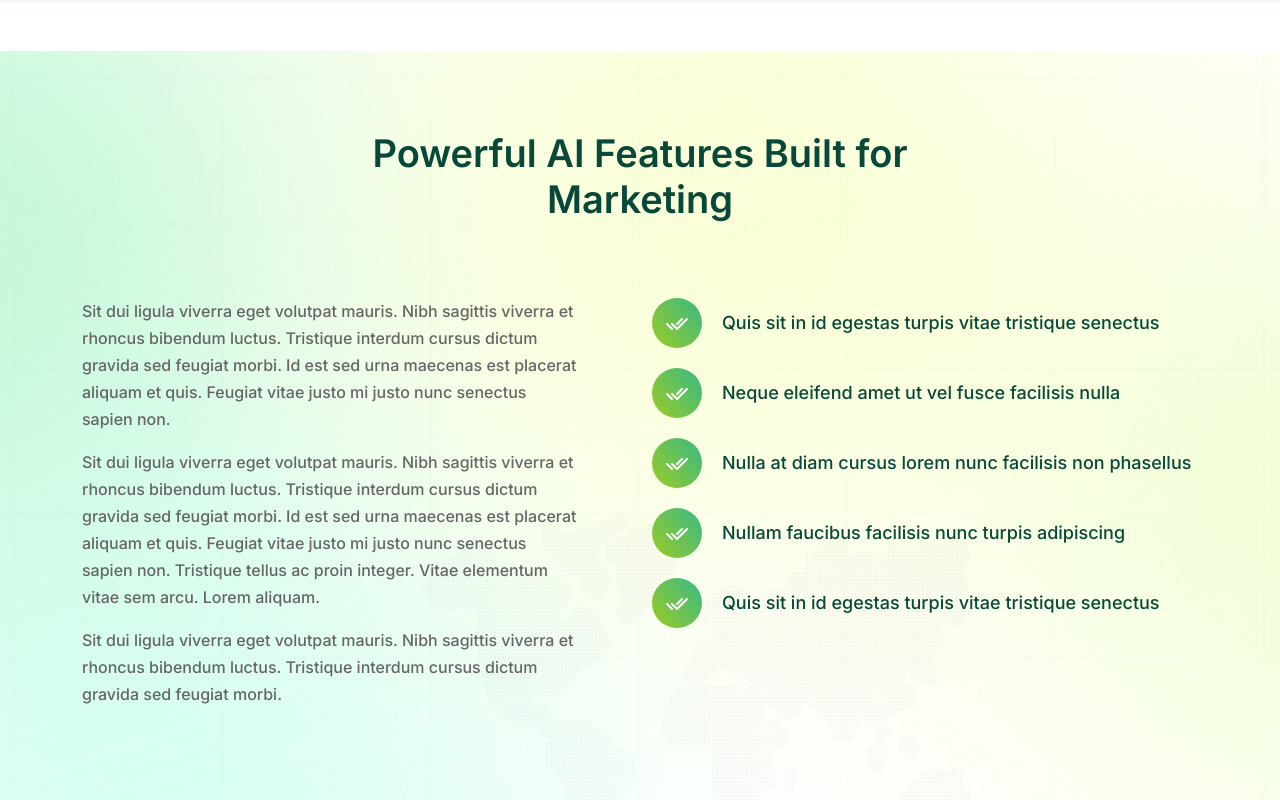
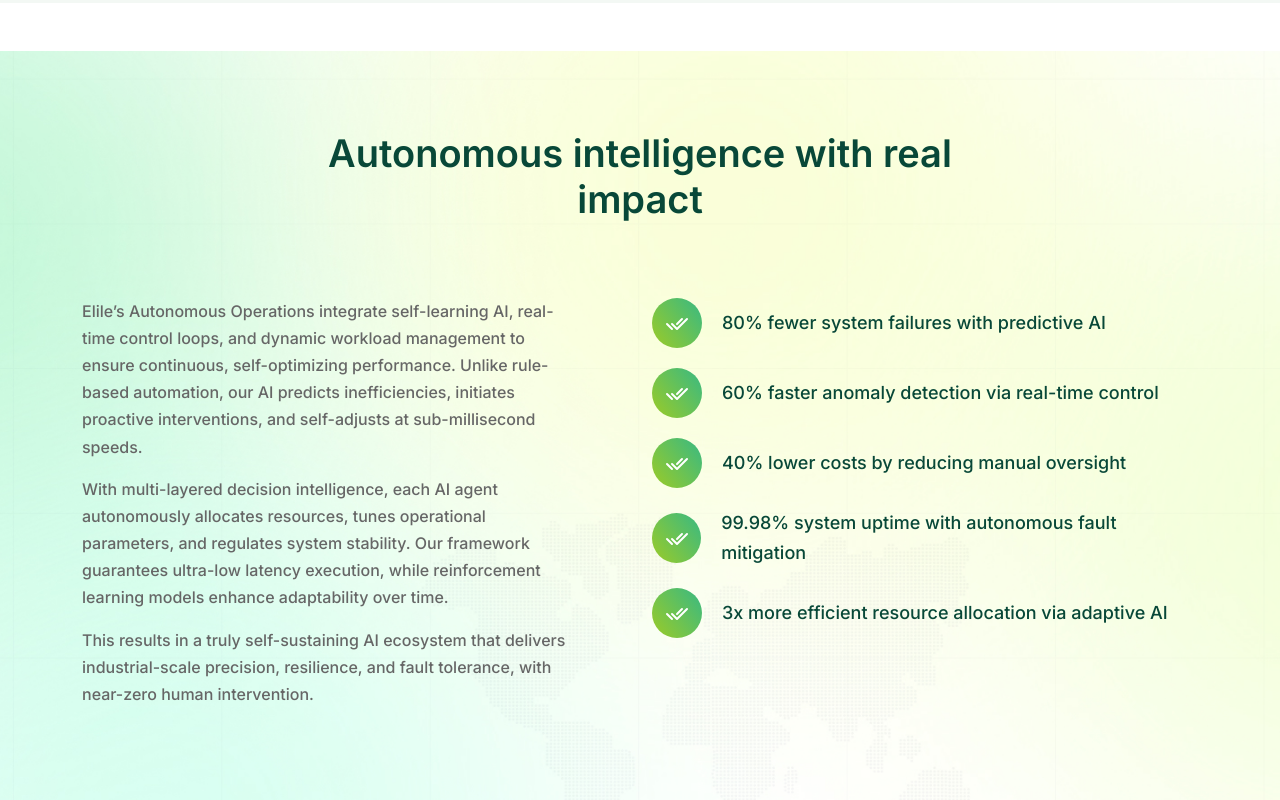
Before and after one commit to praneshkumarsingh/nextjs-demo, a Next.js app: page /autonomous-operations in a window 1280 px wide. Shown: the part 1880-2680 px from the top of the page. Built offline with nearby package versions, Linux system fonts and the light colour scheme.

Commit message:
code updated

```diff
--- a/src/app/autonomous-operations/page.jsx
+++ b/src/app/autonomous-operations/page.jsx
@@ -126,8 +126,9 @@ const ServiceDetail = () => {
             <div className="col-lg-8 offset-lg-2">
               <div className="site-heading text-center">
                 <h2 className="title">
-                  Powerful AI Features Built for <br />
-                  Marketing
+                  Autonomous intelligence with real
+                  <br />
+                  impact
                 </h2>
               </div>
             </div>
@@ -137,24 +138,24 @@ const ServiceDetail = () => {
               <div className="col-lg-6">
                 <div className="benfit-content me-5">
                   <p className="desc">
-                    Sit dui ligula viverra eget volutpat mauris. Nibh sagittis
-                    viverra et rhoncus bibendum luctus. Tristique interdum
-                    cursus dictum gravida sed feugiat morbi. Id est sed urna
-                    maecenas est placerat aliquam et quis. Feugiat vitae justo
-                    mi justo nunc senectus sapien non.
+                    Elile’s Autonomous Operations integrate self-learning AI,
+                    real-time control loops, and dynamic workload management to
+                    ensure continuous, self-optimizing performance. Unlike
+                    rule-based automation, our AI predicts inefficiencies,
+                    initiates proactive interventions, and self-adjusts at
+                    sub-millisecond speeds.
                   </p>
                   <p className="desc">
-                    Sit dui ligula viverra eget volutpat mauris. Nibh sagittis
-                    viverra et rhoncus bibendum luctus. Tristique interdum
-                    cursus dictum gravida sed feugiat morbi. Id est sed urna
-                    maecenas est placerat aliquam et quis. Feugiat vitae justo
-                    mi justo nunc senectus sapien non. Tristique tellus ac proin
-                    integer. Vitae elementum vitae sem arcu. Lorem aliquam.
+                    With multi-layered decision intelligence, each AI agent
+                    autonomously allocates resources, tunes operational
+                    parameters, and regulates system stability. Our framework
+                    guarantees ultra-low latency execution, while reinforcement
+                    learning models enhance adaptability over time.
                   </p>
                   <p className="desc">
-                    Sit dui ligula viverra eget volutpat mauris. Nibh sagittis
-                    viverra et rhoncus bibendum luctus. Tristique interdum
-                    cursus dictum gravida sed feugiat morbi.
+                    This results in a truly self-sustaining AI ecosystem that
+                    delivers industrial-scale precision, resilience, and fault
+                    tolerance, with near-zero human intervention.
                   </p>
                 </div>
               </div>
@@ -166,8 +167,16 @@ const ServiceDetail = () => {
                         <img src="/check.svg" />
                       </div>
                       <div className="text">
+                        <h3>80% fewer system failures with predictive AI</h3>
+                      </div>
+                    </li>
+                    <li>
+                      <div className="icon">
+                        <img src="/check.svg" />
+                      </div>
+                      <div className="text">
                         <h3>
-                          Quis sit in id egestas turpis vitae tristique senectus
+                          60% faster anomaly detection via real-time control
                         </h3>
                       </div>
                     </li>
@@ -176,9 +185,7 @@ const ServiceDetail = () => {
                         <img src="/check.svg" />
                       </div>
                       <div className="text">
-                        <h3>
-                          Neque eleifend amet ut vel fusce facilisis nulla
-                        </h3>
+                        <h3>40% lower costs by reducing manual oversight</h3>
                       </div>
                     </li>
                     <li>
@@ -187,18 +194,7 @@ const ServiceDetail = () => {
                       </div>
                       <div className="text">
                         <h3>
-                          Nulla at diam cursus lorem nunc facilisis non
-                          phasellus
-                        </h3>
-                      </div>
-                    </li>
-                    <li>
-                      <div className="icon">
-                        <img src="/check.svg" />
-                      </div>
-                      <div className="text">
-                        <h3>
-                          Nullam faucibus facilisis nunc turpis adipiscing
+                          99.98% system uptime with autonomous fault mitigation
                         </h3>
                       </div>
                     </li>
@@ -208,7 +204,7 @@ const ServiceDetail = () => {
                       </div>
                       <div className="text">
                         <h3>
-                          Quis sit in id egestas turpis vitae tristique senectus
+                          3x more efficient resource allocation via adaptive AI
                         </h3>
                       </div>
                     </li>
--- a/src/app/globals.css
+++ b/src/app/globals.css
@@ -887,7 +887,7 @@ h2.text-path {
 .cta-inner h2 {
   color: #084838;
   font-size: 60px;
-  font-weight: 700;
+  font-weight: 600;
   line-height: 60px;
 }
 
```
Also changed, not shown: src/app/agentic-ai-solutions/page.jsx (+25 -23 lines), src/app/ai-driven-adaptive-systems/page.jsx (+24 -22 lines), src/app/predictive-alerts-and-fault-prevention/page.jsx (+17 -17 lines).
